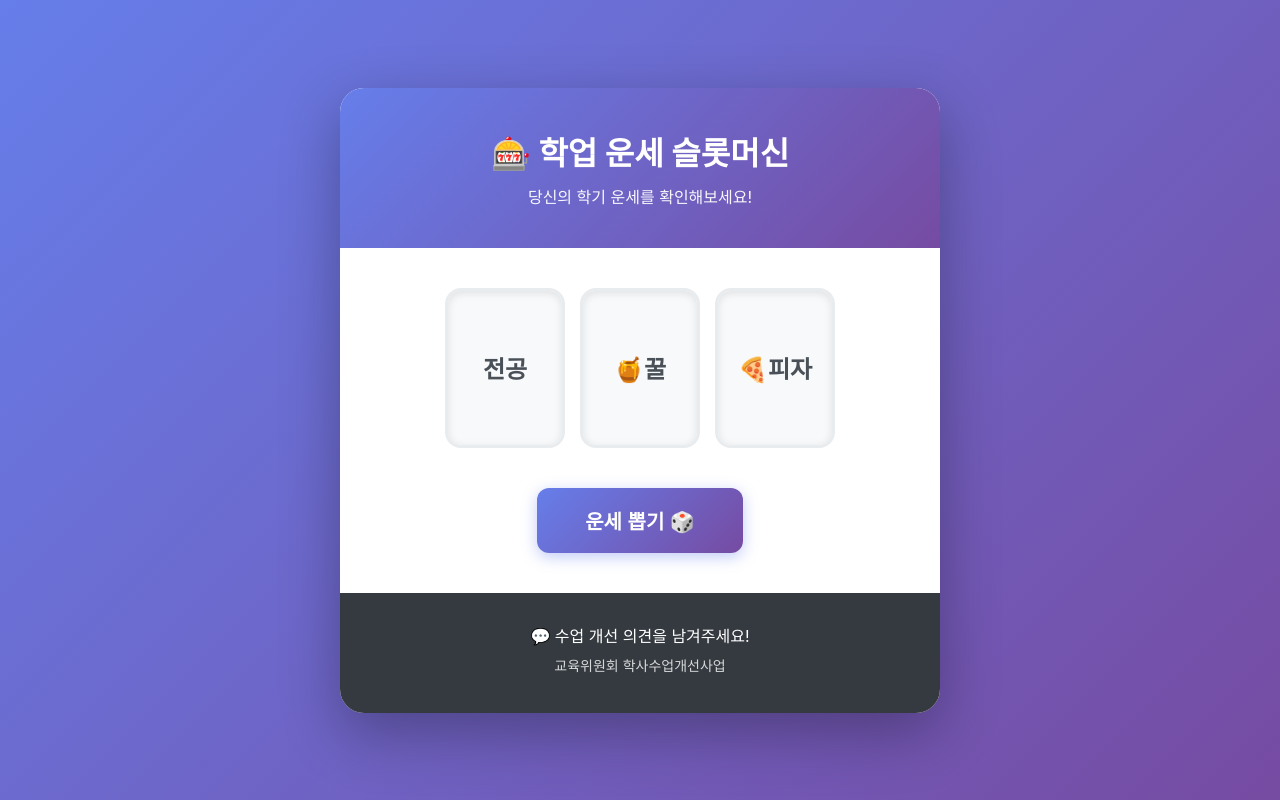
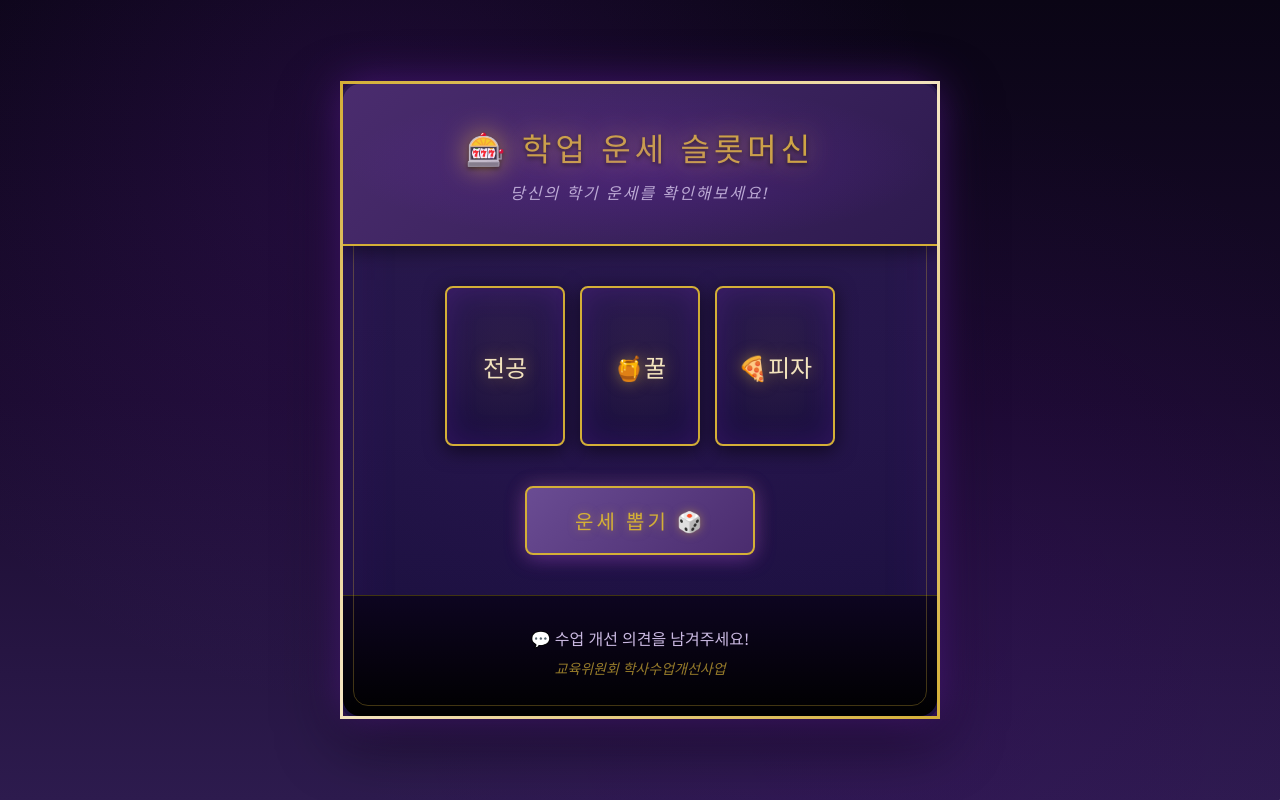
Before and after one commit to dommanga/slot-machine, a website: page public/index.html in a window 1280 px wide. Drawn offline with Linux system fonts and the light colour scheme.

Commit message:
Taro style

```diff
--- a/public/style.css
+++ b/public/style.css
@@ -5,46 +5,147 @@
 }
 
 body {
-  font-family: -apple-system, BlinkMacSystemFont, "Segoe UI", "Noto Sans KR",
-    sans-serif;
-  background: linear-gradient(135deg, #667eea 0%, #764ba2 100%);
+  font-family: Georgia, "Times New Roman", serif;
+  background: #1a0b2e;
+  background-image: radial-gradient(
+      circle at 30% 20%,
+      rgba(138, 43, 226, 0.15) 0%,
+      transparent 50%
+    ),
+    radial-gradient(
+      circle at 70% 80%,
+      rgba(75, 0, 130, 0.15) 0%,
+      transparent 50%
+    ),
+    linear-gradient(180deg, #0a0515 0%, #1a0b2e 50%, #2d1b4e 100%);
   min-height: 100vh;
   display: flex;
   justify-content: center;
   align-items: center;
   padding: 20px;
+  position: relative;
+}
+
+/* 별자리 패턴 */
+body::before {
+  content: "";
+  position: absolute;
+  width: 100%;
+  height: 100%;
+  background-image: radial-gradient(2px 2px at 20% 30%, white, transparent),
+    radial-gradient(2px 2px at 60% 70%, white, transparent),
+    radial-gradient(1px 1px at 50% 50%, white, transparent),
+    radial-gradient(1px 1px at 80% 10%, white, transparent),
+    radial-gradient(2px 2px at 90% 60%, white, transparent),
+    radial-gradient(1px 1px at 33% 70%, white, transparent),
+    radial-gradient(1px 1px at 70% 40%, white, transparent);
+  background-size: 200% 200%;
+  background-position: 0% 0%;
+  opacity: 0.3;
+  animation: twinkle 20s ease-in-out infinite;
+}
+
+@keyframes twinkle {
+  0%,
+  100% {
+    opacity: 0.3;
+  }
+  50% {
+    opacity: 0.5;
+  }
 }
 
 .container {
   width: 100%;
   max-width: 600px;
-  background: white;
-  border-radius: 24px;
-  box-shadow: 0 20px 60px rgba(0, 0, 0, 0.3);
+  background: linear-gradient(to bottom, #2a1a4e, #1a0f3e);
+  border-radius: 20px;
+  box-shadow: 0 0 40px rgba(138, 43, 226, 0.4), 0 20px 60px rgba(0, 0, 0, 0.6),
+    inset 0 0 60px rgba(138, 43, 226, 0.1);
   overflow: hidden;
+  border: 3px solid;
+  border-image: linear-gradient(135deg, #d4af37, #f4e5c3, #d4af37) 1;
+  position: relative;
+}
+
+/* 타로 카드 장식 테두리 */
+.container::before {
+  content: "";
+  position: absolute;
+  top: 10px;
+  left: 10px;
+  right: 10px;
+  bottom: 10px;
+  border: 1px solid rgba(212, 175, 55, 0.3);
+  border-radius: 15px;
+  pointer-events: none;
 }
 
 header {
-  background: linear-gradient(135deg, #667eea 0%, #764ba2 100%);
-  color: white;
+  background: linear-gradient(135deg, #4a2c6e 0%, #2d1a4e 100%);
+  color: #f4e5c3;
   padding: 40px 20px;
   text-align: center;
+  position: relative;
+  border-bottom: 2px solid #d4af37;
+  box-shadow: 0 4px 20px rgba(0, 0, 0, 0.5);
+}
+
+/* 신비로운 오라 효과 */
+header::before {
+  content: "";
+  position: absolute;
+  top: 0;
+  left: 50%;
+  transform: translateX(-50%);
+  width: 100%;
+  height: 100%;
+  background: radial-gradient(
+    ellipse at center,
+    rgba(138, 43, 226, 0.2) 0%,
+    transparent 70%
+  );
+  pointer-events: none;
 }
 
 header h1 {
   font-size: 2rem;
   margin-bottom: 10px;
-  font-weight: 700;
+  font-weight: 400;
+  color: #d4af37;
+  text-shadow: 0 0 20px rgba(212, 175, 55, 0.8), 0 2px 4px rgba(0, 0, 0, 0.8);
+  letter-spacing: 4px;
+  font-family: Georgia, serif;
+  animation: subtleGlow 3s ease-in-out infinite;
+}
+
+@keyframes subtleGlow {
+  0%,
+  100% {
+    text-shadow: 0 0 20px rgba(212, 175, 55, 0.6), 0 2px 4px rgba(0, 0, 0, 0.8);
+  }
+  50% {
+    text-shadow: 0 0 30px rgba(212, 175, 55, 0.9), 0 2px 4px rgba(0, 0, 0, 0.8);
+  }
 }
 
 .subtitle {
   font-size: 1rem;
-  opacity: 0.95;
+  opacity: 0.9;
+  color: #c9b8e0;
+  font-style: italic;
+  letter-spacing: 2px;
 }
 
 .slot-machine {
   padding: 40px 20px;
   text-align: center;
+  background: radial-gradient(
+    ellipse at center,
+    rgba(138, 43, 226, 0.05),
+    transparent
+  );
+  position: relative;
 }
 
 .slots-container {
@@ -57,12 +158,29 @@ header h1 {
 .slot {
   width: 120px;
   height: 160px;
-  background: #f8f9fa;
-  border: 3px solid #e9ecef;
-  border-radius: 16px;
+  background: linear-gradient(to bottom, #2a1a4e, #1a0f3e);
+  border: 2px solid #d4af37;
+  border-radius: 8px;
   overflow: hidden;
   position: relative;
-  box-shadow: inset 0 2px 8px rgba(0, 0, 0, 0.1);
+  box-shadow: 0 4px 20px rgba(0, 0, 0, 0.6),
+    inset 0 0 30px rgba(138, 43, 226, 0.2);
+}
+
+/* 카드 내부 빛 효과 */
+.slot::after {
+  content: "";
+  position: absolute;
+  top: 0;
+  left: 0;
+  right: 0;
+  bottom: 0;
+  background: radial-gradient(
+    ellipse at center,
+    rgba(212, 175, 55, 0.05) 0%,
+    transparent 70%
+  );
+  pointer-events: none;
 }
 
 .slot-viewport {
@@ -92,12 +210,14 @@ header h1 {
   align-items: center;
   justify-content: center;
   font-size: 1.5rem;
-  font-weight: 600;
-  color: #495057;
+  font-weight: 400;
+  color: #f4e5c3;
   text-align: center;
   padding: 10px;
   word-break: keep-all;
   flex-shrink: 0;
+  text-shadow: 0 0 15px rgba(212, 175, 55, 0.5);
+  font-family: Georgia, serif;
 }
 
 @keyframes shake {
@@ -125,25 +245,32 @@ header h1 {
 }
 
 .spin-button {
-  background: linear-gradient(135deg, #667eea 0%, #764ba2 100%);
-  color: white;
-  border: none;
+  background: linear-gradient(135deg, #6a4c93 0%, #4a2c6e 100%);
+  color: #d4af37;
+  border: 2px solid #d4af37;
   padding: 18px 48px;
   font-size: 1.25rem;
-  font-weight: 600;
-  border-radius: 12px;
+  font-weight: 400;
+  border-radius: 8px;
   cursor: pointer;
   transition: all 0.3s ease;
-  box-shadow: 0 4px 15px rgba(102, 126, 234, 0.4);
+  box-shadow: 0 4px 20px rgba(138, 43, 226, 0.4),
+    0 0 20px rgba(212, 175, 55, 0.2);
+  text-shadow: 0 0 10px rgba(212, 175, 55, 0.5);
+  font-family: Georgia, serif;
+  letter-spacing: 3px;
 }
 
 .spin-button:hover {
   transform: translateY(-2px);
-  box-shadow: 0 6px 20px rgba(102, 126, 234, 0.6);
+  box-shadow: 0 6px 30px rgba(138, 43, 226, 0.6),
+    0 0 30px rgba(212, 175, 55, 0.4);
+  background: linear-gradient(135deg, #7a5ca3 0%, #5a3c7e 100%);
 }
 
 .spin-button:active {
-  transform: translateY(0);
+  transform: translateY(1px);
+  box-shadow: 0 2px 10px rgba(138, 43, 226, 0.4);
 }
 
 .spin-button:disabled {
@@ -154,10 +281,11 @@ header h1 {
 }
 
 .result {
-  background: #f8f9fa;
-  padding: 30px 20px 5px;
-  border-top: 2px solid #e9ecef;
+  background: linear-gradient(to bottom, #1a0f3e, #0d0520);
+  padding: 30px 20px 15px;
+  border-top: 2px solid #d4af37;
   animation: slideIn 0.5s ease;
+  box-shadow: inset 0 4px 20px rgba(0, 0, 0, 0.5);
 }
 
 .result.hidden {
@@ -181,9 +309,12 @@ header h1 {
 
 .result-title {
   font-size: 1.5rem;
-  color: #495057;
+  color: #d4af37;
   margin-bottom: 20px;
-  font-weight: 700;
+  font-weight: 400;
+  text-shadow: 0 0 15px rgba(212, 175, 55, 0.5);
+  font-family: Georgia, serif;
+  letter-spacing: 2px;
 }
 
 .result-combination {
@@ -193,9 +324,10 @@ header h1 {
   gap: 10px;
   margin-bottom: 30px;
   font-size: 1.25rem;
-  font-weight: 600;
-  color: #667eea;
+  font-weight: 400;
+  color: #c9b8e0;
   flex-wrap: wrap;
+  text-shadow: 0 0 10px rgba(201, 184, 224, 0.5);
 }
 
 .separator {
@@ -206,48 +338,63 @@ header h1 {
 .fortune-text {
   font-size: 1.125rem;
   line-height: 1.8;
-  color: #212529;
+  color: #f4e5c3;
   margin-bottom: 30px;
   padding: 20px;
-  background: white;
-  border-radius: 12px;
-  box-shadow: 0 2px 8px rgba(0, 0, 0, 0.05);
+  background: linear-gradient(
+    135deg,
+    rgba(106, 76, 147, 0.3),
+    rgba(74, 44, 110, 0.3)
+  );
+  border-radius: 10px;
+  box-shadow: 0 4px 20px rgba(0, 0, 0, 0.4),
+    inset 0 0 20px rgba(138, 43, 226, 0.2);
+  border: 1px solid rgba(212, 175, 55, 0.3);
+  font-family: Georgia, serif;
+  font-style: italic;
 }
 
 .reset-button {
-  background: white;
-  color: #667eea;
-  border: 2px solid #667eea;
+  background: transparent;
+  color: #c9b8e0;
+  border: 2px solid #c9b8e0;
   padding: 14px 36px;
   font-size: 1.125rem;
-  font-weight: 600;
-  border-radius: 12px;
+  font-weight: 400;
+  border-radius: 8px;
   cursor: pointer;
   transition: all 0.3s ease;
+  font-family: Georgia, serif;
+  letter-spacing: 2px;
 }
 
 .reset-button:hover {
-  background: #667eea;
-  color: white;
+  background: rgba(201, 184, 224, 0.1);
+  color: #d4af37;
+  border-color: #d4af37;
   transform: translateY(-2px);
-  box-shadow: 0 4px 15px rgba(102, 126, 234, 0.3);
+  box-shadow: 0 4px 15px rgba(138, 43, 226, 0.3);
 }
 
 footer {
-  background: #343a40;
-  color: white;
+  background: linear-gradient(to bottom, #0d0520, #000000);
+  color: #c9b8e0;
   padding: 30px 20px;
   text-align: center;
+  border-top: 1px solid rgba(212, 175, 55, 0.3);
 }
 
 footer p {
   margin-bottom: 8px;
   font-size: 1rem;
+  font-family: Georgia, serif;
 }
 
 .footer-note {
   font-size: 0.875rem;
-  opacity: 0.8;
+  opacity: 0.7;
+  color: #d4af37;
+  font-style: italic;
 }
 
 /* 모바일 반응형 */
```
